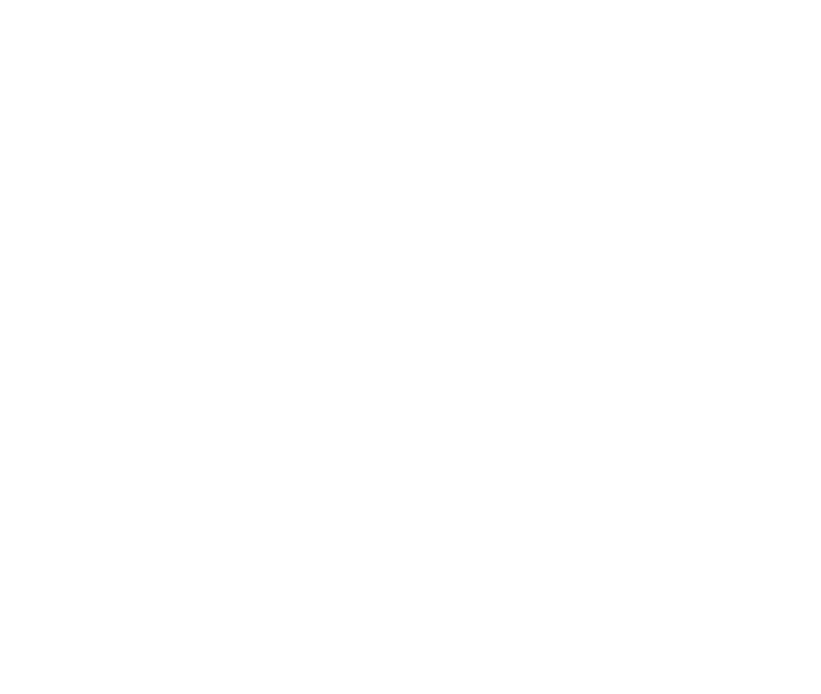
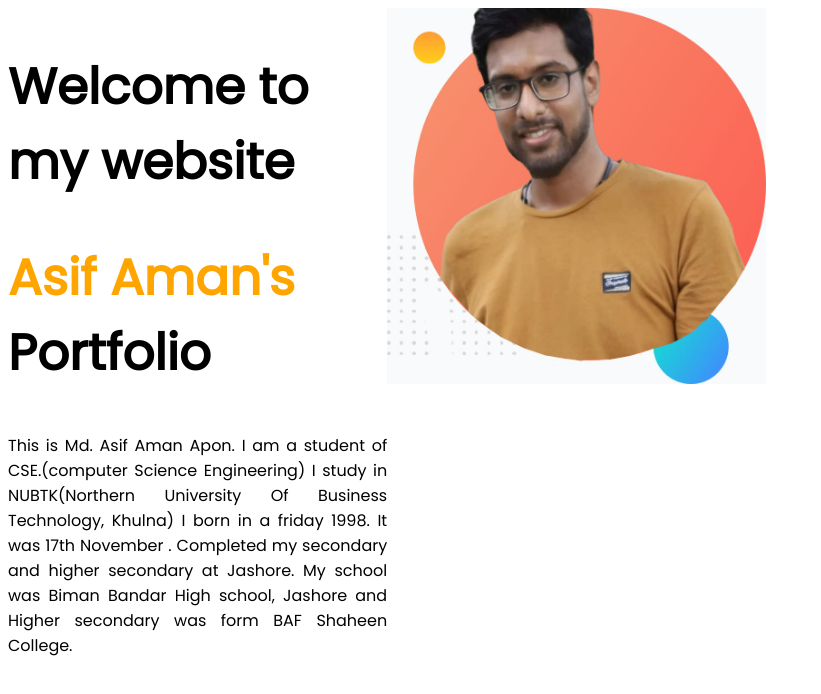
Before and after one commit to asifamanapon/developer-portfolio, a plain HTML site: page index.html in a window 1280 px wide. Shown: the whole page, without its empty margins (0-821 px from the left). Drawn offline with Linux system fonts and the light colour scheme.

Commit message:
commiter

```diff
--- a/index.html
+++ b/index.html
@@ -1,6 +1,9 @@
 <!DOCTYPE html>
 <html lang="en">
 <head>
+<link rel="preconnect" href="https://fonts.googleapis.com">
+<link rel="preconnect" href="https://fonts.gstatic.com" crossorigin>
+<link href="https://fonts.googleapis.com/css2?family=Poppins&display=swap" rel="stylesheet">
     <link rel="stylesheet" href="style.css">
     <meta charset="UTF-8">
     <meta http-equiv="X-UA-Compatible" content="IE=edge">
@@ -8,6 +11,22 @@
     <title>Md. ASif Aman Apon's portfolio</title>
 </head>
 <body>
+<section>
+    <div class="half-width">
+        <h1>Welcome to my website</h1>
+        <h1> <span class="orange">Asif Aman's</span> Portfolio</h1>
+
+        <p>This is Md. Asif Aman Apon. I am a student of CSE.(computer Science Engineering) I study in NUBTK(Northern
+            University Of Business Technology, Khulna) I born in a friday 1998. It was 17th November . Completed my
+            secondary and higher secondary at Jashore. My school was Biman Bandar High school, Jashore and Higher secondary
+            was form BAF Shaheen College. </p>
+    </div>
+
+
+    <div class="half-width">
+        <img src="photos/my-bg.jpg" alt="">
+    </div>
+</section>
 
 </body>
 </html>
--- a/style.css
+++ b/style.css
@@ -0,0 +1,23 @@
+body{
+    font-family: 'Poppins', sans-serif;
+
+}
+h1{
+    font-size: 50px;
+
+    }
+.orange{
+    color:orange
+}
+p{
+    text-align: justify;
+}
+section{
+    display:flex;
+}
+.half-width{
+    width:30%;
+}
+.half-width img{
+     width:100%;
+}
```
Also changed, not shown: photos/dream-bg.png (added), photos/exp-bg.png (added), photos/my-bg.jpg (added), photos/my-bg.png (added), photos/my-bg2.jpg (added), photos/my-bg2.png (added).
